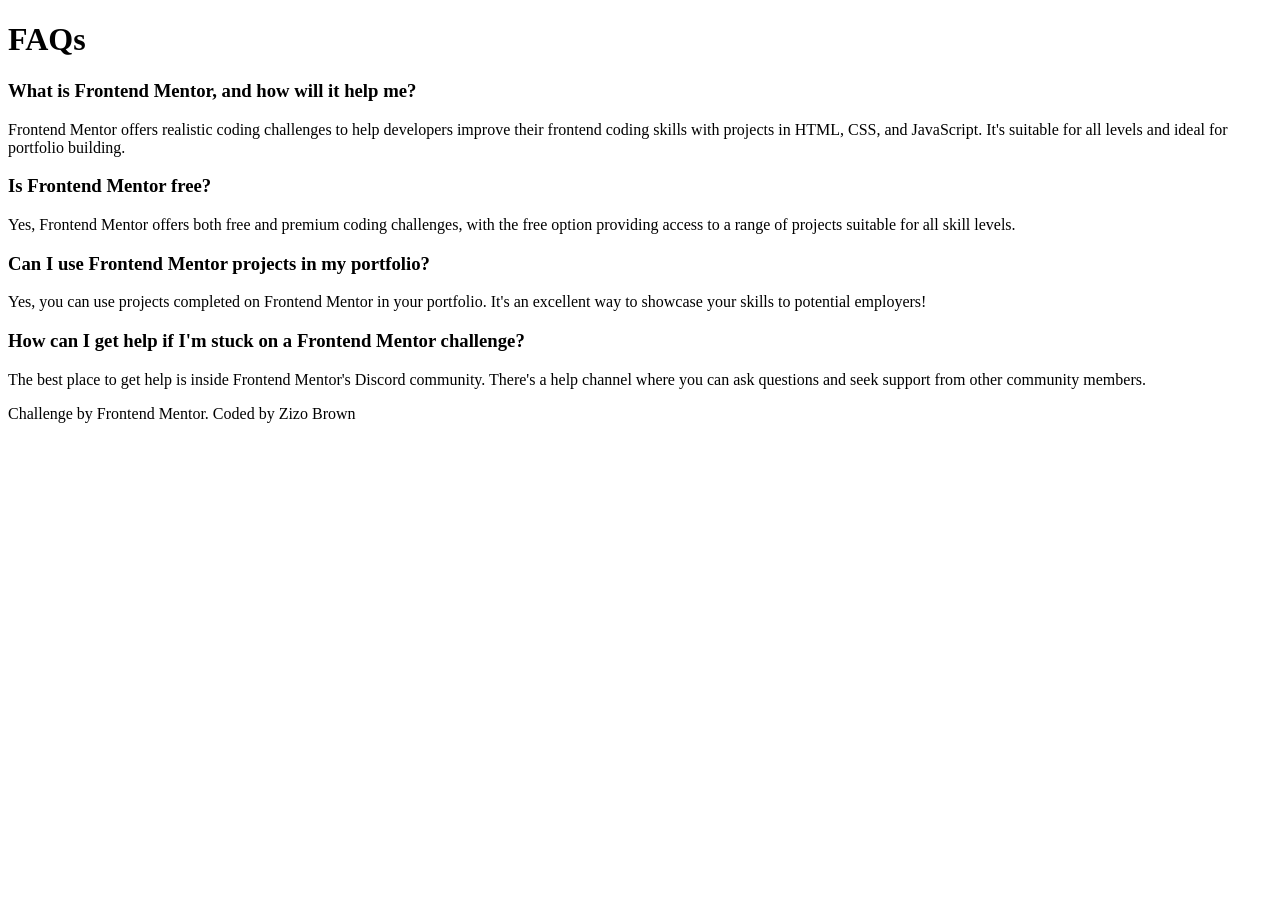
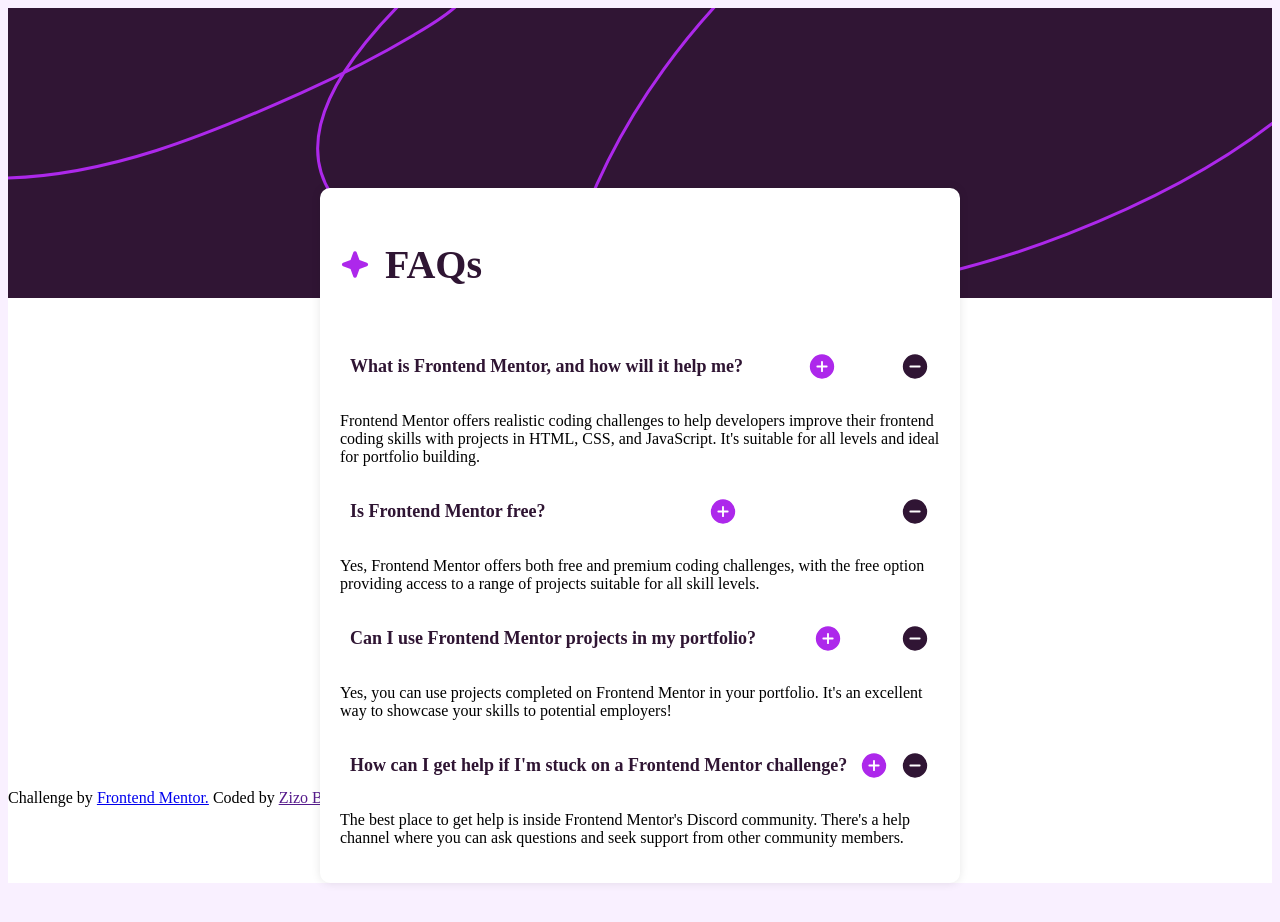
Before and after one commit to Zizo95/FAQ-accordion, a plain HTML site: page index.html in a window 1280 px wide. Before the commit the page ends 800 px from the top, so only its background shows below. Drawn offline with Linux system fonts and the light colour scheme.

Commit message:
added styles

```diff
--- a/index.html
+++ b/index.html
@@ -3,25 +3,61 @@
 <head>
     <meta charset="UTF-8">
     <meta name="viewport" content="width=device-width, initial-scale=1.0">
+    <link rel="stylesheet" href="styles.css">
     <title>Document</title>
 </head>
 <body>
-   <h1>FAQs</h1>
-   <h3>What is Frontend Mentor, and how will it help me?</h3>
+    <div class="logo">
+        <img src="images/background-pattern-desktop.svg" class="img-fluid">
+    </div>
+    <section>
+        <div class="faq-container">
+            <div class="header-container">
+              <img src="images/icon-star.svg" alt="icon-star">
+              <h1 class="heading">FAQs</h1>
+            </div>
+   <div class="question">
+    <h3>
+        What is Frontend Mentor, and how will it help me?
+        <img src="images/icon-plus.svg" class="plus">
+        <img src="images/icon-minus.svg" class="minus">
+    </h3>
+   </div>
+
    <p>Frontend Mentor offers realistic coding challenges to help developers improve their frontend coding skills with projects in HTML, CSS, and JavaScript. It's suitable for all levels and ideal for portfolio building.
     </p>
+<div class="question">
+    <h3>
+        Is Frontend Mentor free?
+        <img src="images/icon-plus.svg" class="plus">
+        <img src="images/icon-minus.svg" class="minus">
+    </h3>
+</div>
 
-   <h3> Is Frontend Mentor free?</h3>
    <p>Yes, Frontend Mentor offers both free and premium coding challenges, with the free option providing access to a range of projects suitable for all skill levels. </p>
 
-   <h3>Can I use Frontend Mentor projects in my portfolio?</h3>
+   <div class="question">
+    <h3>
+        Can I use Frontend Mentor projects in my portfolio?
+        <img src="images/icon-plus.svg" class="plus">
+        <img src="images/icon-minus.svg" class="minus">
+    </h3>
+</div>
    <p>Yes, you can use projects completed on Frontend Mentor in your portfolio. It's an excellent way to showcase your skills to potential employers!</p>
 
-   <h3>How can I get help if I'm stuck on a Frontend Mentor challenge?</h3>
+   <div class="question">
+    <h3>
+        How can I get help if I'm stuck on a Frontend Mentor challenge?
+        <img src="images/icon-plus.svg" class="plus">
+        <img src="images/icon-minus.svg" class="minus">
+    </h3>
+</div>
    <p>The best place to get help is inside Frontend Mentor's Discord community. There's a help channel where you can ask questions and seek support from other community members.</p>
-
+</section>
    <footer>
-    Challenge by Frontend Mentor. Coded by Zizo Brown
+    <p>
+     Challenge by <a href="https://www.frontendmentor.io/home" target="_blank">Frontend Mentor.</a> Coded by <a href="">Zizo Brown</a>
+    </p>
    </footer>
 </body>
 </html>
--- a/styles.css
+++ b/styles.css
@@ -0,0 +1,64 @@
+body{
+    background-color: hsl(275, 100%, 97%);
+    height: 120vh;
+    overflow-y: auto;
+}
+section{
+    background:white ;
+
+
+}
+
+.logo{
+    position: relative;
+    width: 100%;
+    height: 290px;
+    overflow: hidden;
+}
+.faq-container {
+    max-width: 600px;
+    margin: -110px auto;
+    background-color: hsl(0, 0%, 100%);
+    padding: 20px;
+    border-radius: 10px;
+    box-shadow: 0 0 10px rgba(0, 0, 0, 0.1);
+    position: relative;
+}
+.header-container {
+    display: flex;
+    align-items: center;
+    justify-content: left;
+    margin-bottom: 10px;
+    background-color: rgba(255,255,255,255);
+}
+
+.heading {
+    color: hsl(292, 42%, 14%);
+    font-weight: 900;
+    font-size: 40px;
+    margin-left: 5px;
+    background-color: rgba(255,255,255, 1);
+}
+
+.header-container img {
+    width: 30px;
+    margin-right: 10px;
+    background-color: rgba(255,255,255,255);
+}
+.question{
+        margin-bottom: 20px;
+        position: relative;
+    }
+    h3{
+        font-size: 18px;
+    color: hsl(292, 42%, 14%);
+    cursor: pointer;
+    margin-top: 20px;
+    padding: 10px;
+    border-radius: 8px;
+    display: flex;
+    justify-content: space-between;
+    align-items: center;
+    background-color: rgba(255,255,255, 1);
+    font-weight: 600;
+    }
```
Also changed, not shown: assets/fonts/OFL.txt (added), assets/fonts/README.txt (added), assets/fonts/WorkSans-Italic-VariableFont_wght.ttf (added), assets/fonts/WorkSans-VariableFont_wght.ttf (added), assets/fonts/static/WorkSans-Bold.ttf (added), assets/fonts/static/WorkSans-Regular.ttf (added), assets/fonts/static/WorkSans-SemiBold.ttf (added), images/background-pattern-desktop.svg (added), images/background-pattern-mobile.svg (added), images/favicon-32x32.png (added), images/icon-minus.svg (added), images/icon-plus.svg (added), images/icon-star.svg (added), 1 other file.
